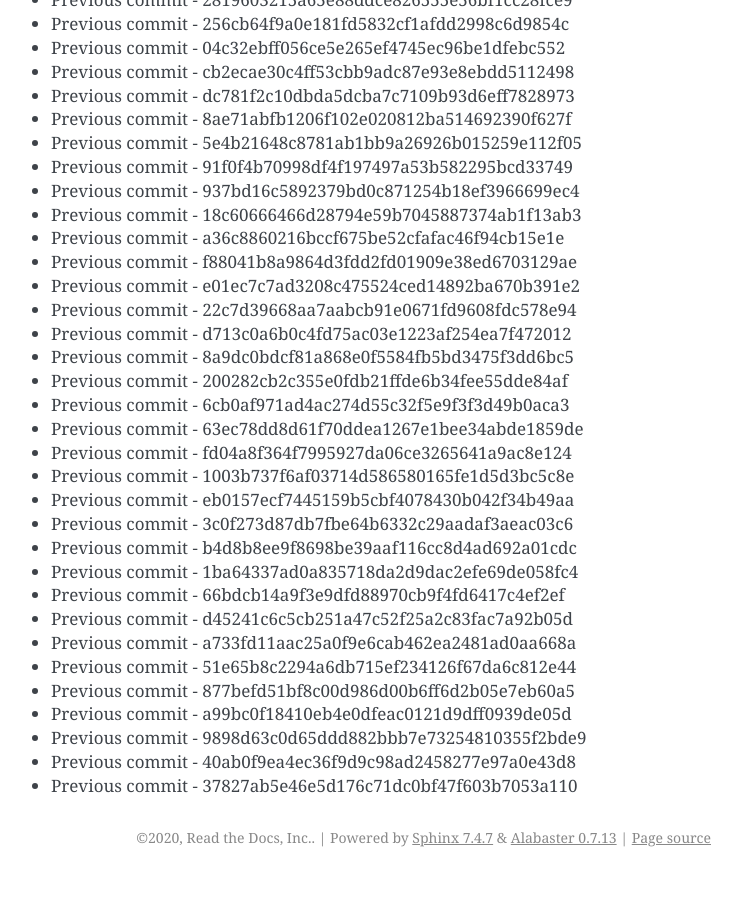
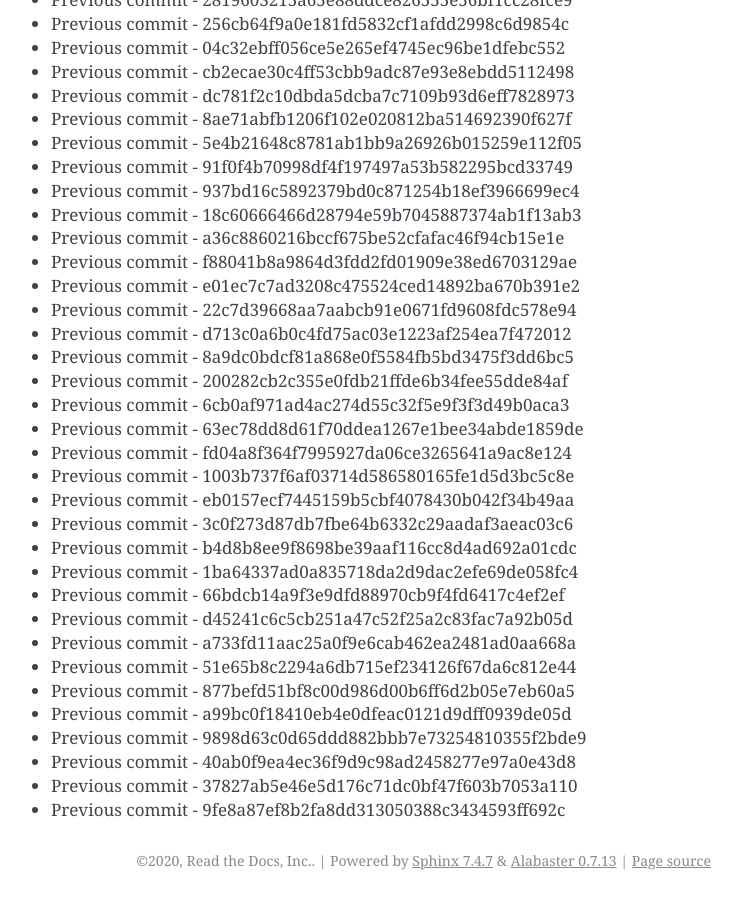
Before and after one commit to readthedocs/rtd-git-stresstest, a Sphinx documentation site: the page built from docs/updates.rst, in a window 1280 px wide and 900 px high, scrolled down 100602 px. Shown: the whole window, without its empty margins (399-1141 px from the left). Built offline with Sphinx 7.4.7, drawn with Linux system fonts in a browser that asks for light colours; before the commit the page ends 101479 px from its top, so only the background shows below that.

Commit message:
Generating commit from previous: 9fe8a87ef8b2fa8dd313050388c3434593ff692c

```diff
--- a/docs/updates.rst
+++ b/docs/updates.rst
@@ -4259,3 +4259,4 @@ It can be tested for any performance characteristics.
 * Previous commit - 9898d63c0d65ddd882bbb7e73254810355f2bde9
 * Previous commit - 40ab0f9ea4ec36f9d9c98ad2458277e97a0e43d8
 * Previous commit - 37827ab5e46e5d176c71dc0bf47f603b7053a110
+* Previous commit - 9fe8a87ef8b2fa8dd313050388c3434593ff692c
```
